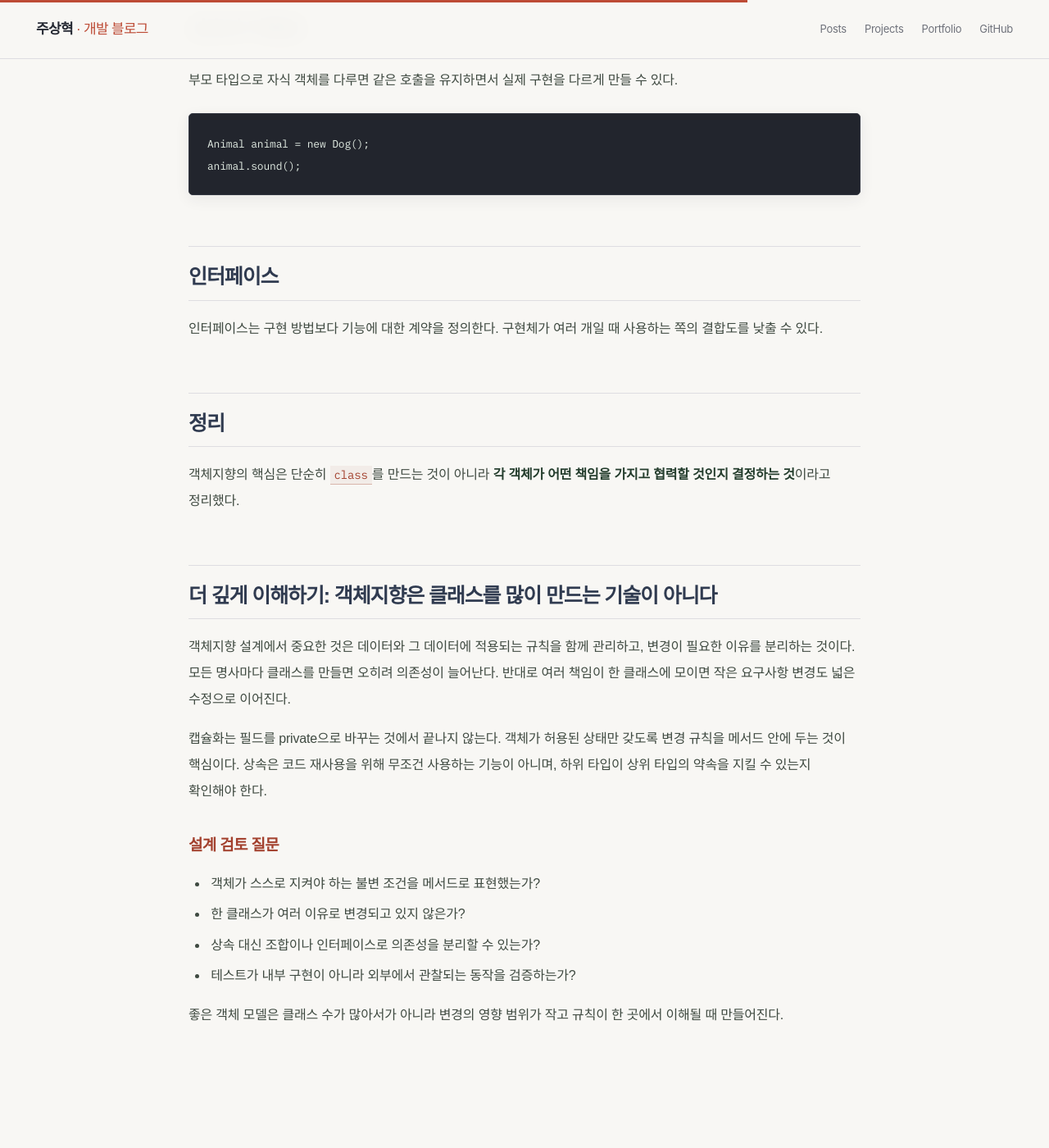
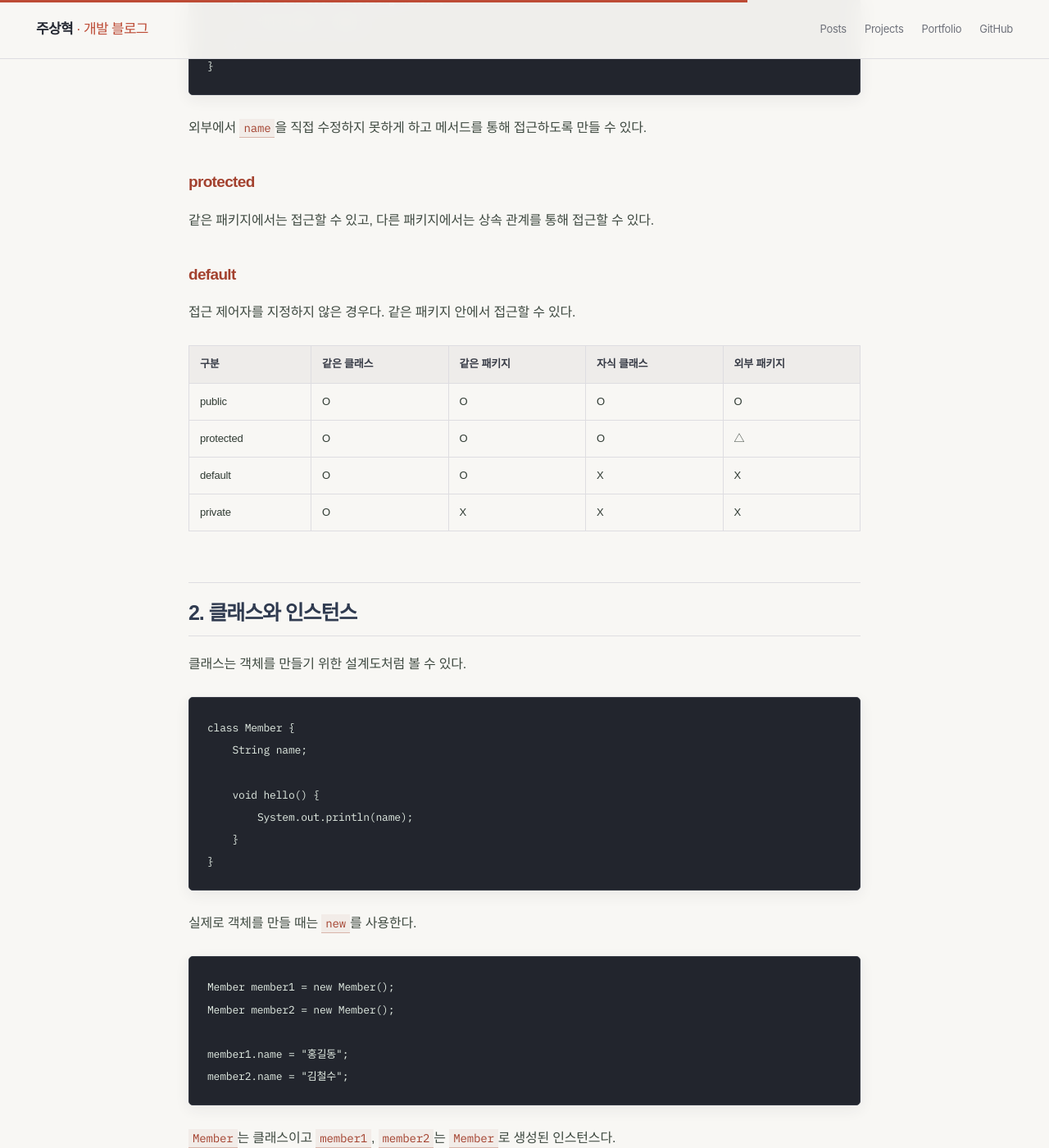
Before and after one commit to zuzusnasna/zuzusnasna.github.io, a Jekyll site: the page built from _posts/2026-10-04-java-oop.md, in a window 1280 px wide and 1400 px high, scrolled down 1451 px. Shown: the whole window at 82% size. Built offline with Jekyll 4.4.1, drawn with Linux system fonts in a browser that asks for light colours; some web fonts are replaced; some of the changed text lies outside the part shown.

Commit message:
정리: Java 객체와 접근 제어자 필기본

````diff
--- a/_posts/2026-10-04-java-oop.md
+++ b/_posts/2026-10-04-java-oop.md
@@ -1,62 +1,104 @@
 ---
 layout: post
-title: "부트캠프 : Java 객체지향 프로그래밍을 정리한 방법"
-date: 2026-10-04 09:00:00 +0900
-categories: [학습]
+title: "Java 객체 기본 — 접근 제어자와 클래스, 인스턴스"
+date: 2026-10-30 11:10:00 +0900
+categories: [Spring]
 tags: [Java]
 ---
 
-Java를 배우면서 가장 중요한 전환점은 절차적으로 코드를 작성하는 것에서 **객체의 책임을 나누는 것**으로 생각을 바꾸는 과정이었다.
+오늘은 객체지향을 이해하기 전에 필요한 클래스, 객체, 인스턴스와 접근 제어자를 정리했다.
 
-## 클래스와 객체
+## 1. 접근 제어자
 
-클래스는 객체를 만들기 위한 설계이고 객체는 실제로 생성된 인스턴스다.
+Java에서는 클래스의 멤버를 어디까지 접근할 수 있는지 접근 제어자로 지정할 수 있다.
+
+```text
+public
+protected
+default
+private
+```
+
+### public
+
+어디에서든 접근할 수 있다.
+
+```java
+public class Member {
+    public String name;
+}
+```
+
+### private
+
+선언한 클래스 내부에서만 접근할 수 있다.
 
 ```java
 class Member {
     private String name;
 
-    public Member(String name) {
-        this.name = name;
+    public String getName() {
+        return name;
     }
 
-    public void hello() {
-        System.out.println(name + "님 안녕하세요.");
+    public void setName(String name) {
+        this.name = name;
     }
 }
 ```
 
-## 캡슐화
+외부에서 `name`을 직접 수정하지 못하게 하고 메서드를 통해 접근하도록 만들 수 있다.
 
-필드를 `private`으로 감추고 메서드를 통해 필요한 동작만 제공한다. 데이터의 변경 규칙을 객체 내부에 둘 수 있다는 것이 핵심이었다.
+### protected
 
-## 상속과 다형성
+같은 패키지에서는 접근할 수 있고, 다른 패키지에서는 상속 관계를 통해 접근할 수 있다.
 
-부모 타입으로 자식 객체를 다루면 같은 호출을 유지하면서 실제 구현을 다르게 만들 수 있다.
+### default
+
+접근 제어자를 지정하지 않은 경우다. 같은 패키지 안에서 접근할 수 있다.
+
+| 구분 | 같은 클래스 | 같은 패키지 | 자식 클래스 | 외부 패키지 |
+|---|---|---|---|---|
+| public | O | O | O | O |
+| protected | O | O | O | △ |
+| default | O | O | X | X |
+| private | O | X | X | X |
+
+## 2. 클래스와 인스턴스
+
+클래스는 객체를 만들기 위한 설계도처럼 볼 수 있다.
 
 ```java
-Animal animal = new Dog();
-animal.sound();
+class Member {
+    String name;
+
+    void hello() {
+        System.out.println(name);
+    }
+}
 ```
 
-## 인터페이스
+실제로 객체를 만들 때는 `new`를 사용한다.
 
-인터페이스는 구현 방법보다 기능에 대한 계약을 정의한다. 구현체가 여러 개일 때 사용하는 쪽의 결합도를 낮출 수 있다.
+```java
+Member member1 = new Member();
+Member member2 = new Member();
 
-## 정리
+member1.name = "홍길동";
+member2.name = "김철수";
+```
 
-객체지향의 핵심은 단순히 `class`를 만드는 것이 아니라 **각 객체가 어떤 책임을 가지고 협력할 것인지 결정하는 것**이라고 정리했다.
+`Member`는 클래스이고 `member1`, `member2`는 `Member`로 생성된 인스턴스다.
 
-## 더 깊게 이해하기: 객체지향은 클래스를 많이 만드는 기술이 아니다
+같은 클래스로 만들어졌더라도 서로 다른 객체이기 때문에 각각 다른 `name` 값을 가질 수 있다.
 
-객체지향 설계에서 중요한 것은 데이터와 그 데이터에 적용되는 규칙을 함께 관리하고, 변경이 필요한 이유를 분리하는 것이다. 모든 명사마다 클래스를 만들면 오히려 의존성이 늘어난다. 반대로 여러 책임이 한 클래스에 모이면 작은 요구사항 변경도 넓은 수정으로 이어진다.
+```text
+Member 클래스
+      │
+ ┌────┴────┐
+ ↓         ↓
+member1   member2
+홍길동     김철수
+```
 
-캡슐화는 필드를 private으로 바꾸는 것에서 끝나지 않는다. 객체가 허용된 상태만 갖도록 변경 규칙을 메서드 안에 두는 것이 핵심이다. 상속은 코드 재사용을 위해 무조건 사용하는 기능이 아니며, 하위 타입이 상위 타입의 약속을 지킬 수 있는지 확인해야 한다.
-
-### 설계 검토 질문
-- 객체가 스스로 지켜야 하는 불변 조건을 메서드로 표현했는가?
-- 한 클래스가 여러 이유로 변경되고 있지 않은가?
-- 상속 대신 조합이나 인터페이스로 의존성을 분리할 수 있는가?
-- 테스트가 내부 구현이 아니라 외부에서 관찰되는 동작을 검증하는가?
-
-좋은 객체 모델은 클래스 수가 많아서가 아니라 변경의 영향 범위가 작고 규칙이 한 곳에서 이해될 때 만들어진다.
+객체를 여러 개 만들었을 때 상태가 서로 분리된다는 점을 확인하는 것이 클래스와 인스턴스의 차이를 이해하는 데 중요했다.
````
